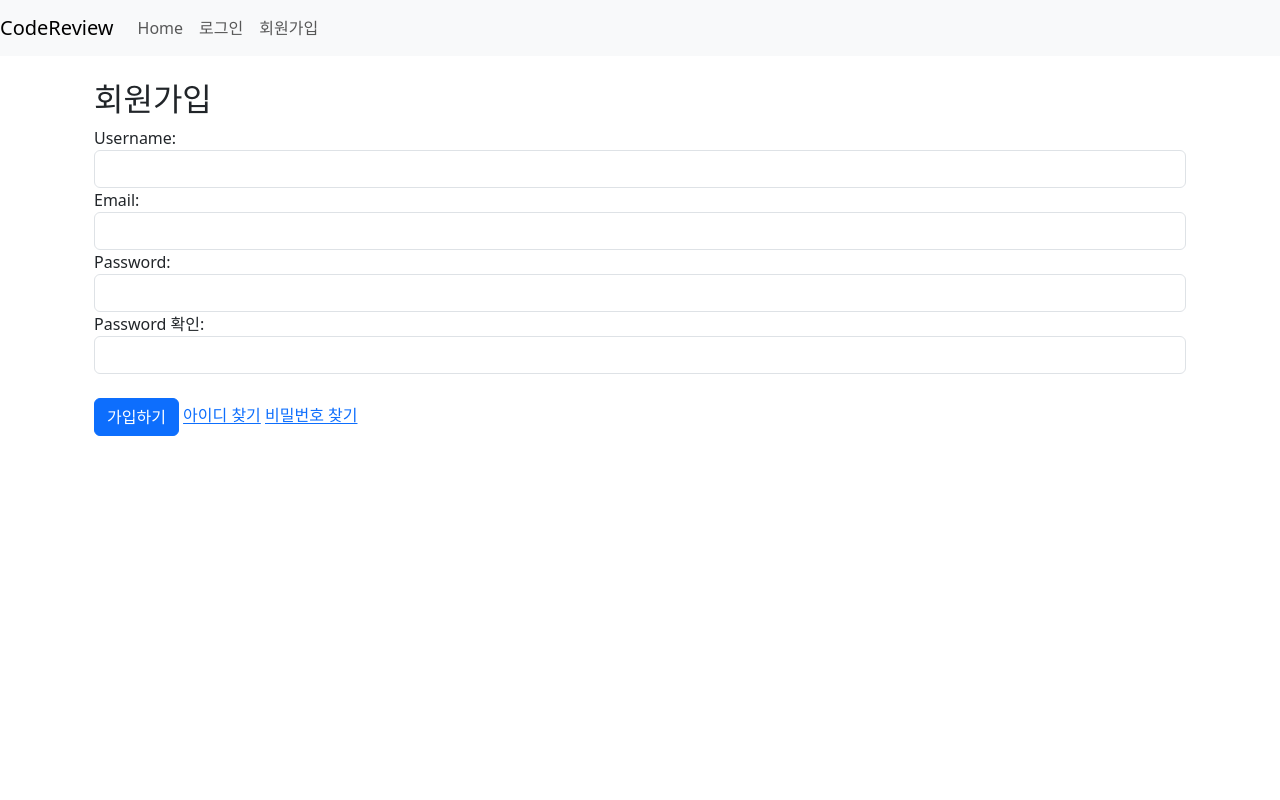
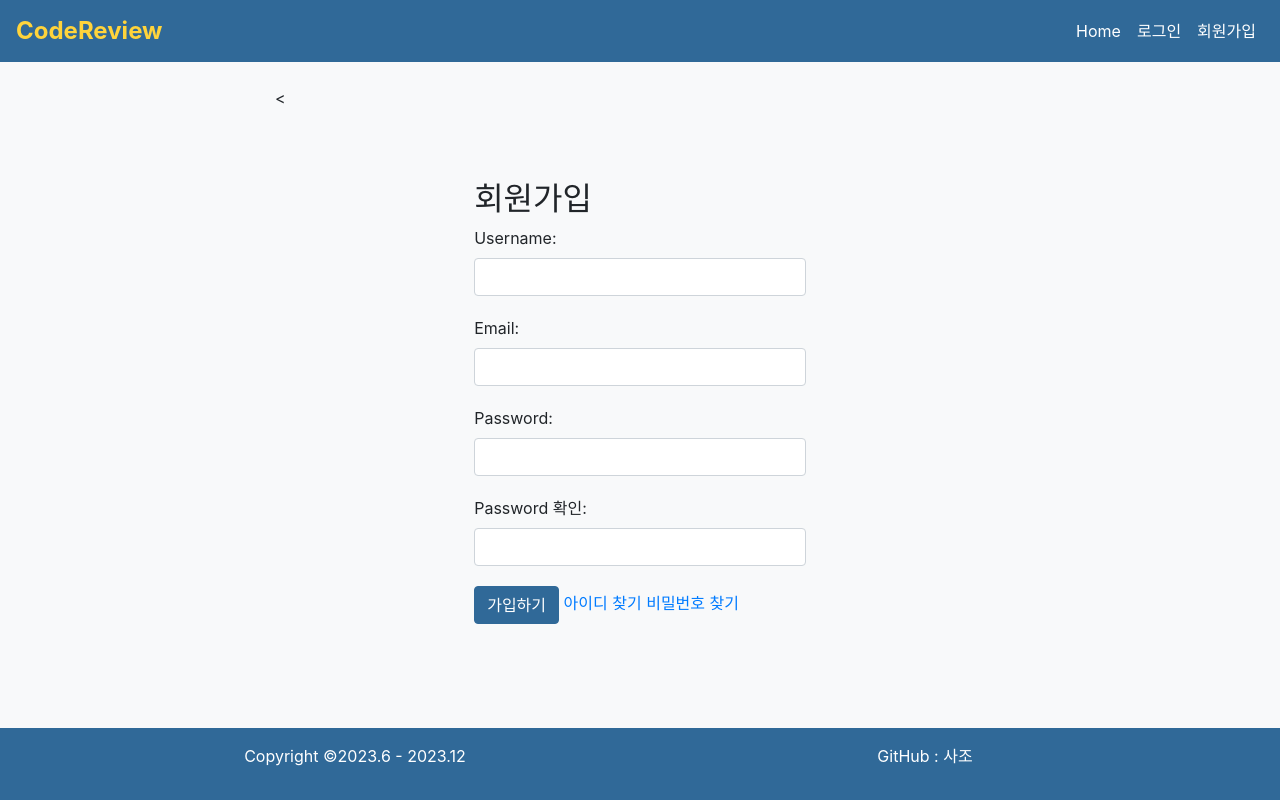
Before and after one commit to over-ture/kdt4_semi_project, a Django app: template codereview/accounts/templates/accounts/signup.html in a window 1280 px wide. Run offline with Django 4.2, Linux system fonts and the light colour scheme; the template is opened without the code that fills it, so the values that code supplies are empty; some libraries are stand-ins or nearby versions.

Commit message:
html change

```diff
--- a/codereview/accounts/templates/accounts/login.html
+++ b/codereview/accounts/templates/accounts/login.html
@@ -1,7 +1,9 @@
 {% extends 'base.html' %}
 
 {% block content %}
-<div class="container">
+<div class="container" style=" padding: 100px; height: 80vh;">
+    <div class="row justify-content-center">
+        <div class="col-md-6">
             <h2>로그인</h2>
             {% if error %}
             <div class="alert alert-danger">
@@ -21,4 +23,6 @@
                 <button type="submit" class="btn btn-primary">로그인</button>
             </form>
         </div>
+    </div>
+</div>
 {% endblock %}
--- a/codereview/accounts/templates/accounts/signup.html
+++ b/codereview/accounts/templates/accounts/signup.html
@@ -1,20 +1,15 @@
 {% extends 'base.html' %}
 
 {% block content %}
-<div class="container">
+<div class="container" style=" padding: 70px; height: 80vh;">
+    <div class="row justify-content-center">
+        <div class="col-md-7">
             <h2>회원가입</h2>
             <form method="post">
                 {% csrf_token %}
                 <div class="form-group">
                     <label for="username">Username:</label>
                     <input type="text" class="form-control" id="username" name="username" required>
-            {% if form.username.errors %}
-                <ul class="errorlist">
-                    {% for error in form.username.errors %}
-                        <li>{{ error }}</li>
-                    {% endfor %}
-                </ul>
-            {% endif %}
                 </div>
                 <div class="form-group">
                     <label for="email">Email:</label>
@@ -23,29 +18,16 @@
                 <div class="form-group">
                     <label for="password1">Password:</label>
                     <input type="password" class="form-control" id="password1" name="password1" required>
-            {% if form.password1.errors %}
-                <ul class="errorlist">
-                    {% for error in form.password1.errors %}
-                        <li>{{ error }}</li>
-                    {% endfor %}
-                </ul>
-            {% endif %}
                 </div>
                 <div class="form-group">
                     <label for="password2">Password 확인:</label>
                     <input type="password" class="form-control" id="password2" name="password2" required>
-            {% if form.password2.errors %}
-                <ul class="errorlist">
-                    {% for error in form.password2.errors %}
-                        <li>{{ error }}</li>
-                    {% endfor %}
-                </ul>
-            {% endif %}
                 </div>
-        <br>
                 <button type="submit" class="btn btn-primary">가입하기</button>
                 <a href="{% url 'find_username' %}">아이디 찾기</a>
                 <a href="{% url 'password_reset' %}">비밀번호 찾기</a>
             </form>
         </div>
+    </div>
+</div>
 {% endblock %}
--- a/codereview/accounts/templates/accounts/upload_code.html
+++ b/codereview/accounts/templates/accounts/upload_code.html
@@ -1,10 +1,16 @@
 {% extends "base.html" %}
 
 {% block content %}
+<div class="container" style= "padding: 50px; height: 80vh;">
+    <div class="row justify-content-center">
+        <div class="col-md-8">
             <h2>코드 작성 & 파일 업로드</h2>
             <form method="post" enctype="multipart/form-data">
                 {% csrf_token %}
                 {{ form.as_p }}
                 <button type="submit" class="btn btn-primary">리뷰 받기</button>
             </form>
+        </div>
+    </div>
+</div>
 {% endblock %}
--- a/codereview/accounts/templates/base.html
+++ b/codereview/accounts/templates/base.html
@@ -4,20 +4,80 @@
     <meta charset="UTF-8">
     <meta http-equiv="X-UA-Compatible" content="IE=edge">
     <meta name="viewport" content="width=device-width, initial-scale=1.0">
-    <title>CodeReview</title>
-    <!-- 부트스트랩 스타일시트 링크 추가 (예시) -->
-    <link href="https://cdn.jsdelivr.net/npm/bootstrap@5.3.1/dist/css/bootstrap.min.css" rel="stylesheet" integrity="sha384-4bw+/aepP/YC94hEpVNVgiZdgIC5+VKNBQNGCHeKRQN+PtmoHDEXuppvnDJzQIu9" crossorigin="anonymous">
+
+    <title>Pythonic Code Review</title>
+    <link href="https://maxcdn.bootstrapcdn.com/bootstrap/4.0.0/css/bootstrap.min.css" rel="stylesheet">
+    <style>
+         body {position: relative;
+            min-height: 100vh;
+            background-color: #f8f9fa;
+        }
+
+        .navbar {
+            background-color: #306998;
+        }
+
+        .navbar-brand {
+            color: white;
+            font-weight: bold;
+            font-size: 24px;
+        }
+
+        .navbar-nav .nav-item .nav-link {
+            color: white;
+            font-size: 16px;
+        }
+
+        .custom-container {
+            background-color: white;
+            border-radius: 5px;
+            padding: 20px;
+            box-shadow: 0px 2px 5px rgba(0, 0, 0, 0.1);
+            margin: 50px auto;
+            max-width: 800px;
+        }
+        .form-container {
+            padding: 20px;
+            border: 1px solid #ccc;
+            border-radius: 5px;
+            background-color: #fff;
+            box-shadow: 0px 2px 5px rgba(0, 0, 0, 0.1);
+        }
+
+        .form-container h2 {
+            font-size: 24px;
+            margin-bottom: 20px;
+        }
+
+        .form-group {
+            margin-bottom: 20px;
+        }
+
+        .btn-primary {
+            background-color: #306998;
+            border-color: #306998;
+        }
+
+        .btn-primary:hover {
+            background-color: #285f86;
+            border-color: #285f86;
+        }
+        .footer {
+        position: absolute;
+        bottom: 0;
+        width: 100%;
+        }
+    </style>
 </head>
 <body>
 
-<nav class="navbar navbar-expand-lg navbar-light bg-light">
-  <a class="navbar-brand" href="#">CodeReview</a>
+<nav class="navbar navbar-expand-lg navbar-light">
+    <a class="navbar-brand" href="{% url 'home' %}" style="color: #FFD43B;">CodeReview</a>
     <div class="collapse navbar-collapse" id="navbarNav">
-    <ul class="navbar-nav">
+        <ul class="navbar-nav ml-auto">
             <li class="nav-item">
                 <a class="nav-link" href="{% url 'home' %}">Home</a>
             </li>
-      <!-- 로그인 상태에 따라 다른 메뉴 아이템을 표시하려면 조건문 추가 -->
             <li class="nav-item">
                 {% if user.is_authenticated %}
                 <a href="{% url 'accounts_home' %}" class="btn btn-primary">계정 관리</a>
@@ -29,7 +89,7 @@
                     <a class="nav-link" href="{% url 'logout' %}">로그아웃</a>
                 </li>
                 {% else %}
-      <li class="nav-item">
+                <li class="nav-item" >
                     <a class="nav-link" href="{% url 'login' %}">로그인</a>
                 </li>
                 <li class="nav-item">
@@ -41,12 +101,32 @@
     </nav>
 
     <div class="container mt-4">
-    <!-- 이 부분에 다른 템플릿의 내용이 들어갑니다. -->
+
+    <div class="row justify-content-center">
+        <div class="col-md-8">
+
+            <div class="form-group">
+                <
                 {% block content %}
                 {% endblock %}
             </div>
+        </div>
+    </div>
+</div>
+  <footer class="footer py-3" style="background-color: #306998; color: white; text-align: center;">
+        <div class="container">
+            <div class="row">
+                <div class="col-md-6">
+                    <span class="pre">Copyright ©2023.6 - 2023.12</span>
+                </div>
+                <div class="col-md-6">
+                    <p>GitHub : <a href="https://github.com/over-ture/kdt4_semi_project" style="color: white;" target="_blank">사조</a></p>
+                </div>
+            </div>
+        </div>
+    </footer>
 
-<!-- 부트스트랩 자바스크립트 링크 추가 (예시) -->
+
     <script src="https://code.jquery.com/jquery-3.2.1.slim.min.js"></script>
     <script src="https://cdnjs.cloudflare.com/ajax/libs/popper.js/1.12.9/umd/popper.min.js"></script>
     <script src="https://maxcdn.bootstrapcdn.com/bootstrap/4.0.0/js/bootstrap.min.js"></script>
```
Also changed, not shown: codereview/accounts/templates/accounts/accounts_home.html (+11 -12 lines), codereview/accounts/templates/accounts/find_username.html (+13 -3 lines), codereview/accounts/templates/accounts/my_reviews.html (+10 -9 lines), codereview/accounts/templates/accounts/review_result.html (+13 -8 lines), codereview/accounts/templates/accounts/username_result.html (+9 -3 lines), codereview/home/templates/home.html (+16 -12 lines). Lines whose indentation alone changed are shown as unchanged.
